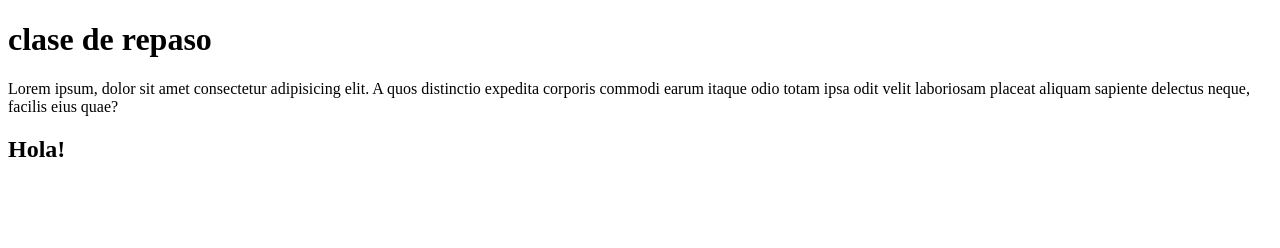
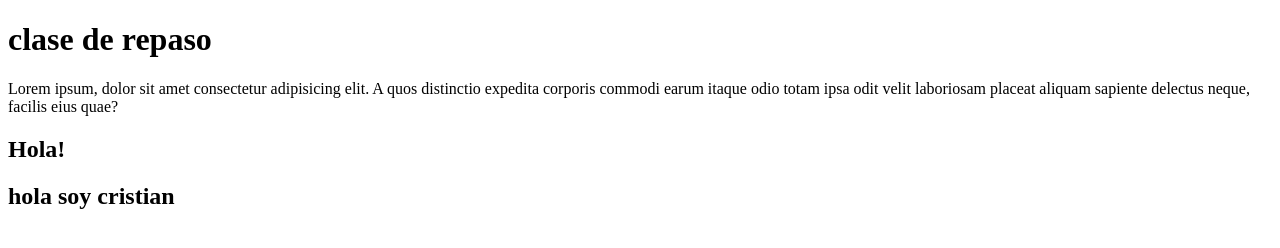
Before and after one commit to eber-cba/repaso, a plain HTML site: page index.html in a window 1280 px wide. Drawn offline with Linux system fonts and the light colour scheme.

Commit message:
hola cristian

```diff
--- a/index.html
+++ b/index.html
@@ -15,6 +15,7 @@
       quae?
     </p>
     <h2>Hola!</h2>
+    <h2>hola soy cristian</h2>
     <script src="script.js"></script>
   </body>
 </html>
```
